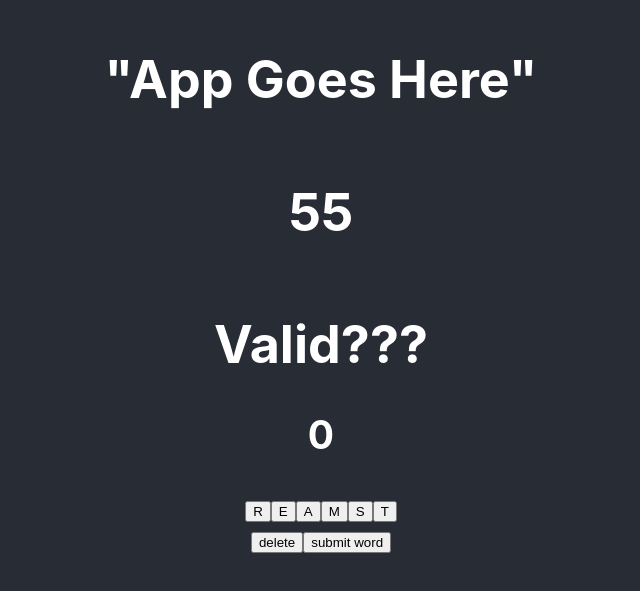
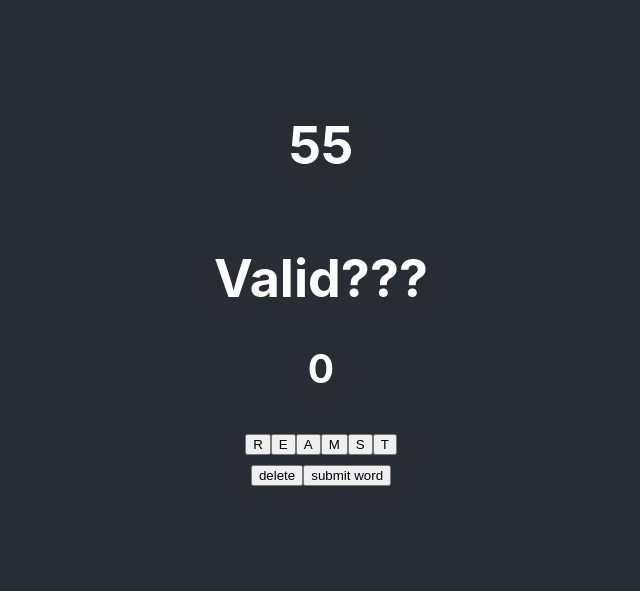
Before and after one commit to antdke/anagrams-game, a React (Create React App) app: page / in a window 1280 px wide. Shown: the part 117-708 px from the top of the page, without its empty margins (319-959 px from the left). Built offline with nearby package versions, Linux system fonts and the light colour scheme.

Commit message:
Removed eyesore 'App Goes Here'

```diff
--- a/src/App.tsx
+++ b/src/App.tsx
@@ -7,7 +7,6 @@ const App: React.FC = () => {
   return (
     <div className="App">
       <header className="App-header">
-        <h1>"App Goes Here"</h1>
         <Timer />
         <BottomRow />
       </header>
```
